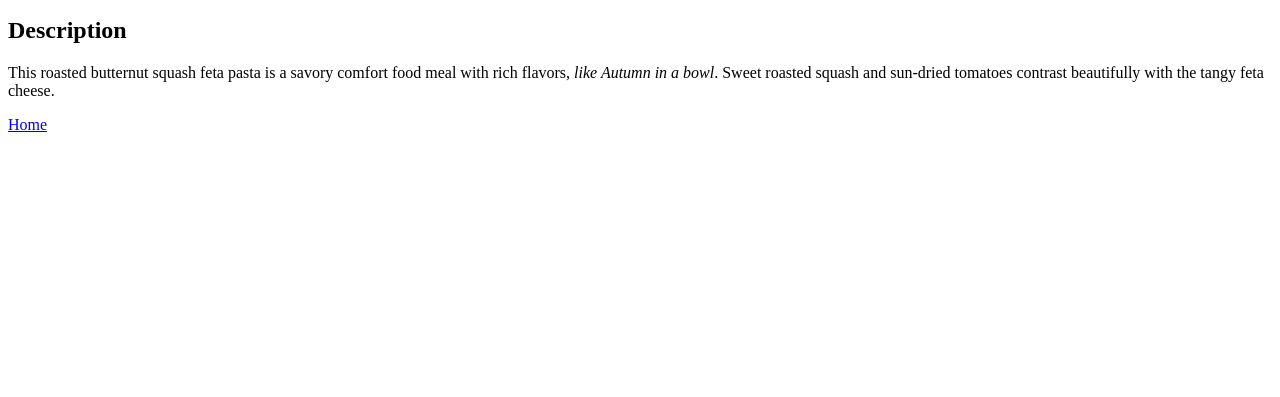
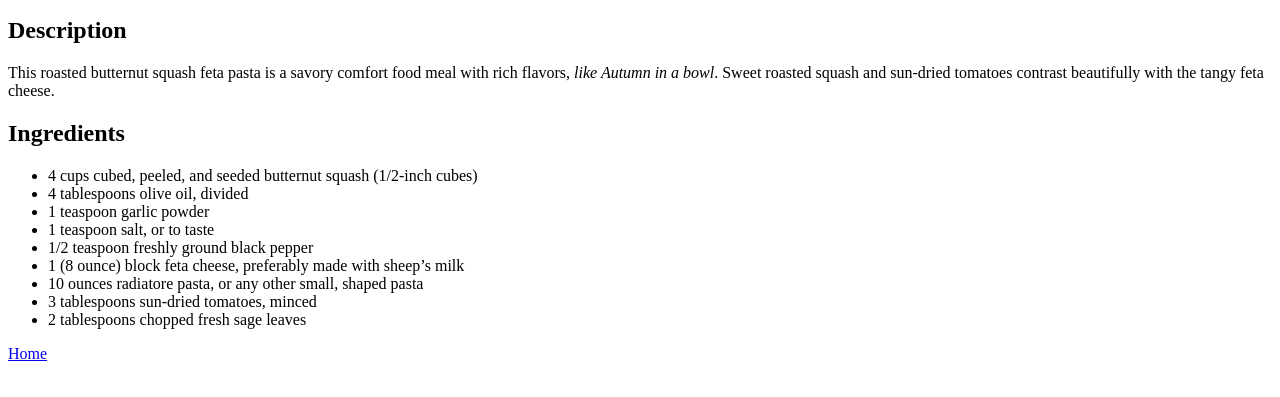
Before and after one commit to hannahrstevens/odin-recipes, a plain HTML site: page recipes/squash-pasta.html in a window 1280 px wide. Shown: the part 101-498 px from the top of the page. Drawn offline with Linux system fonts and the light colour scheme.

Commit message:
Add ingredients section to squash-pasta.html
- Add ingredients heading and paragraph text to Squash pasta recipe page.

```diff
--- a/recipes/squash-pasta.html
+++ b/recipes/squash-pasta.html
@@ -15,6 +15,22 @@
     with rich flavors, <em>like Autumn in a bowl</em>. Sweet roasted squash and
     sun-dried tomatoes contrast beautifully with the tangy feta cheese.</p>
 
+<h2>Ingredients</h2>
+<ul>
+    <li>4 cups cubed, peeled, and seeded butternut squash (1/2-inch cubes)</li>
+    <li>4 tablespoons olive oil, divided</li>
+    <li>1 teaspoon garlic powder</li>
+    <li>1 teaspoon salt, or to taste</li>
+    <li>1/2 teaspoon freshly ground black pepper</li>
+    <li>1 (8 ounce) block feta cheese, preferably made with sheep&rsquo;s milk</li>
+    <li>10 ounces radiatore pasta, or any other small, shaped pasta</li>
+    <li>3 tablespoons sun-dried tomatoes, minced</li>
+    <li>2 tablespoons chopped fresh sage leaves</li>
+</ul>
+
+
+
+
 
 
 
```
